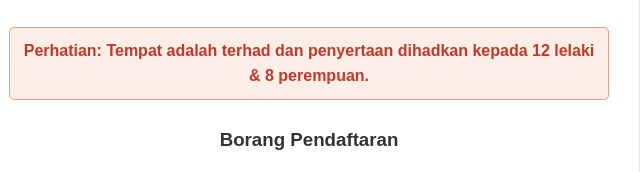
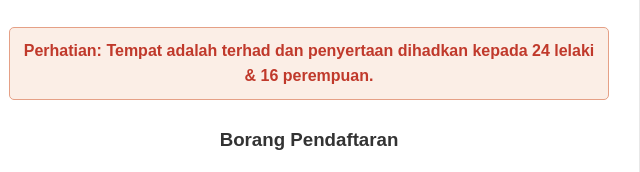
Before and after one commit to kaiazri/borang-pendaftaran-sukan, a plain HTML site: page index.html in a window 1280 px wide. Shown: the part 274-446 px from the top of the page, 331-971 px from the left. Drawn offline with Linux system fonts and the light colour scheme.

Commit message:
index.html

```diff
--- a/index.html
+++ b/index.html
@@ -17,7 +17,7 @@
             <p><strong>Waktu:</strong> 7:30 pagi - 1:00 petang</p>
         </div>
 
-        <p class="terhad-notice"><strong>Perhatian:</strong> Tempat adalah terhad dan penyertaan dihadkan kepada 12 lelaki & 8 perempuan.</p>
+        <p class="terhad-notice"><strong>Perhatian:</strong> Tempat adalah terhad dan penyertaan dihadkan kepada 24 lelaki & 16 perempuan.</p>
 
         <form name="submit-to-google-sheet" id="pendaftaran-form" class="registration-form">
             <h3>Borang Pendaftaran</h3>
@@ -54,7 +54,7 @@
     </div>
 
     <script>
-        // URL anda telah dimasukkan di sini
+        // Masukkan URL Web App anda yang terkini di sini jika berbeza
         const scriptURL = 'https://script.google.com/macros/s/AKfycbw6sywuURxLt0T0eUf2hbMH3vAOc5AM9jFaS2qKtYpLbM_f-33n9IlnKu2tzJnRhMXW/exec';
         const form = document.forms['submit-to-google-sheet'];
         const statusMesej = document.getElementById('status-mesej');
```
